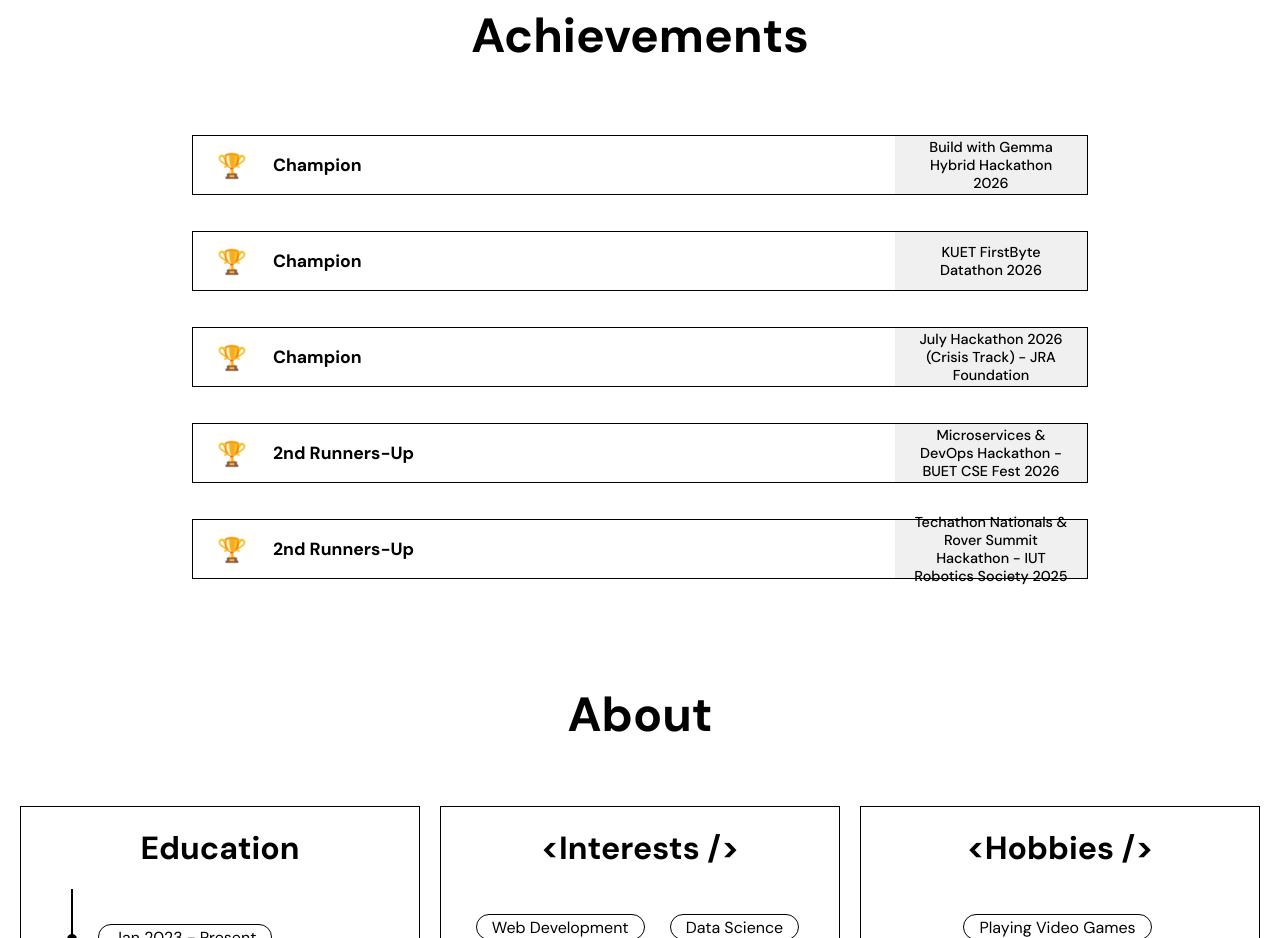
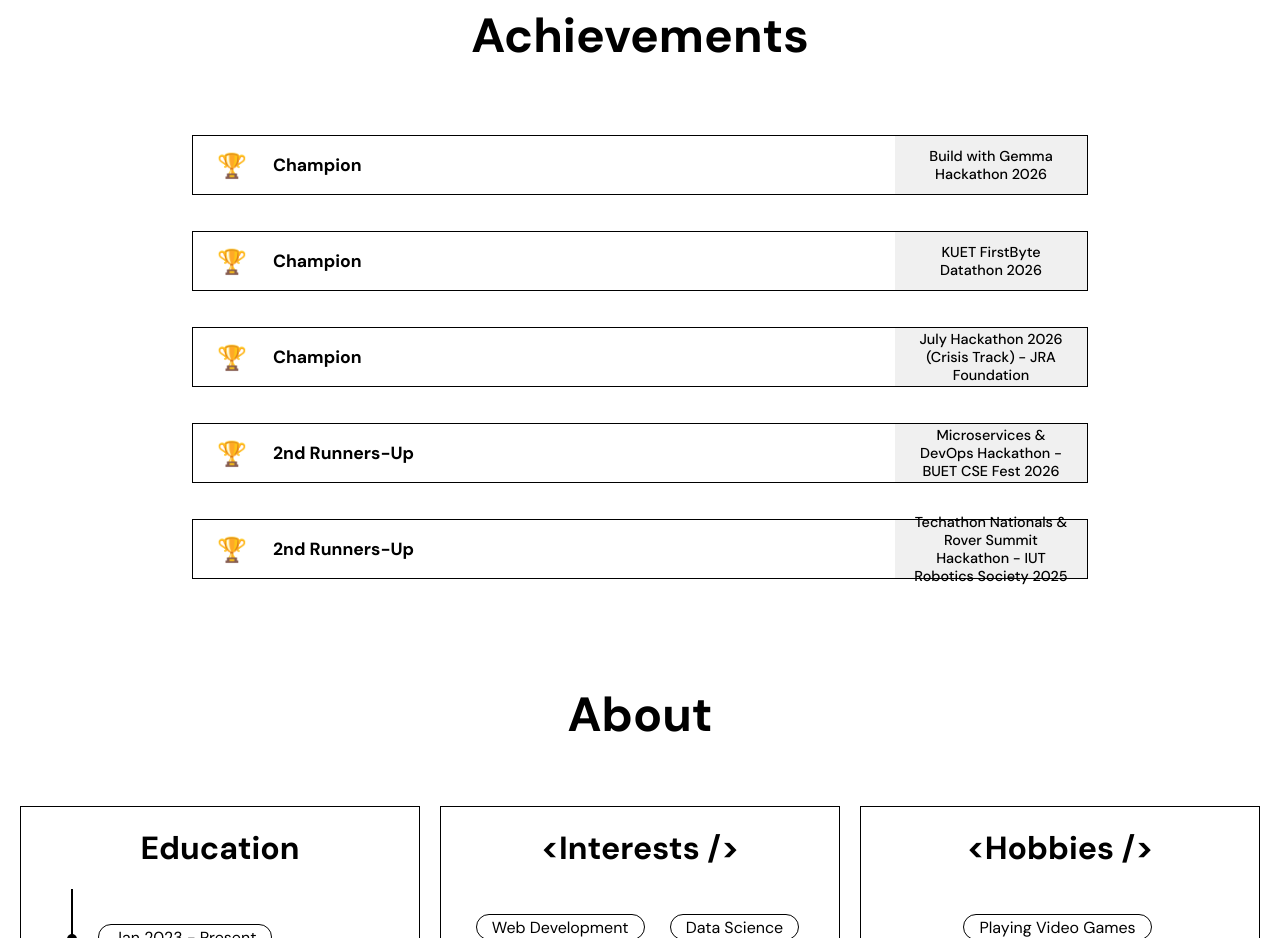
Before and after one commit to AuvroIslam/Porfolio_Website, a React (Create React App) app: page / in a window 1280 px wide. Shown: the part 3640-4578 px from the top of the page. Built offline with nearby package versions, Linux system fonts and the light colour scheme.

Commit message:
added gemma

```diff
--- a/src/App.js
+++ b/src/App.js
@@ -111,7 +111,7 @@ function App(card) {
     achievements: [
       {
         title: "Champion",
-        event: "Build with Gemma Hybrid Hackathon 2026"
+        event: "Build with Gemma Hackathon 2026"
       },
       {
         title: "Champion",
```
